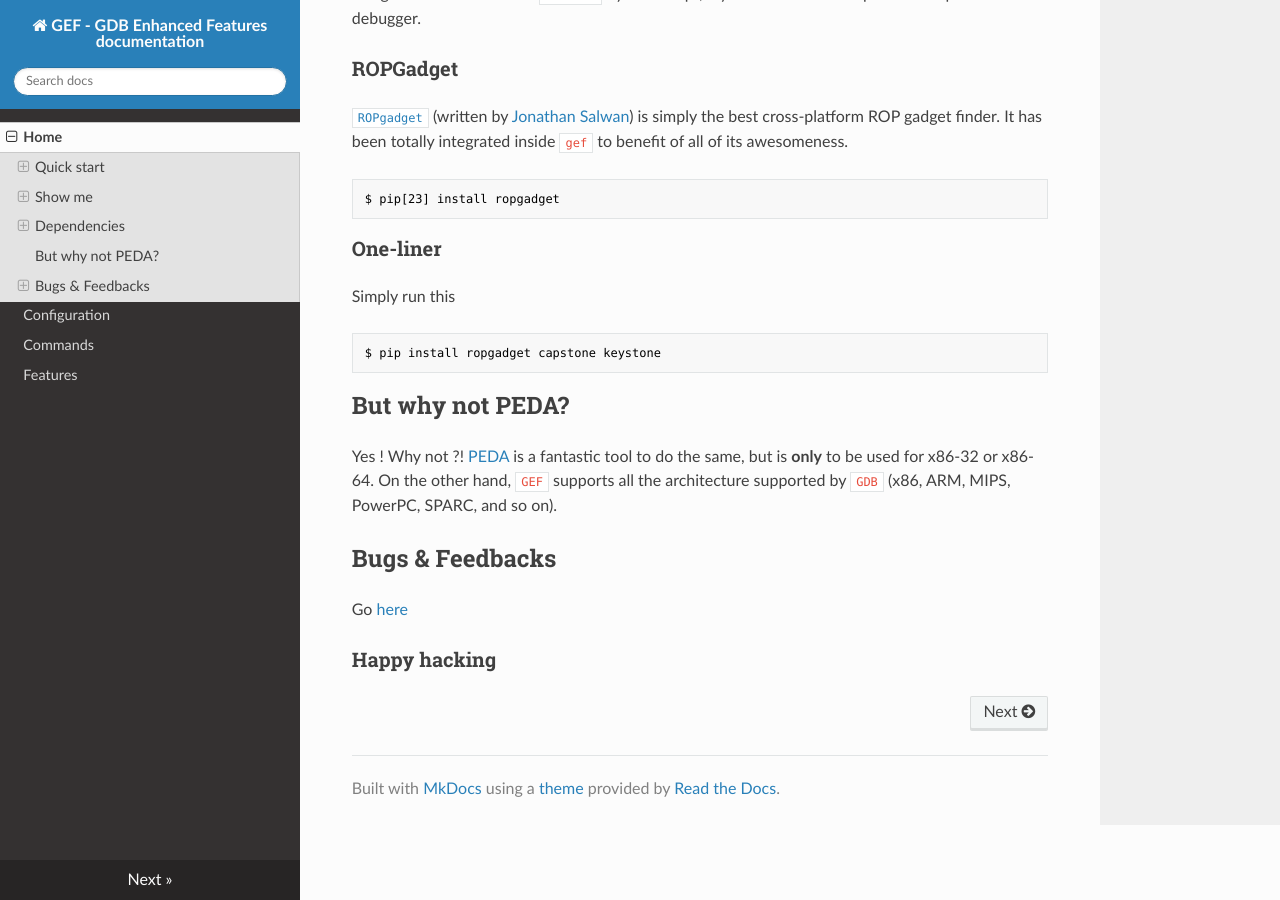
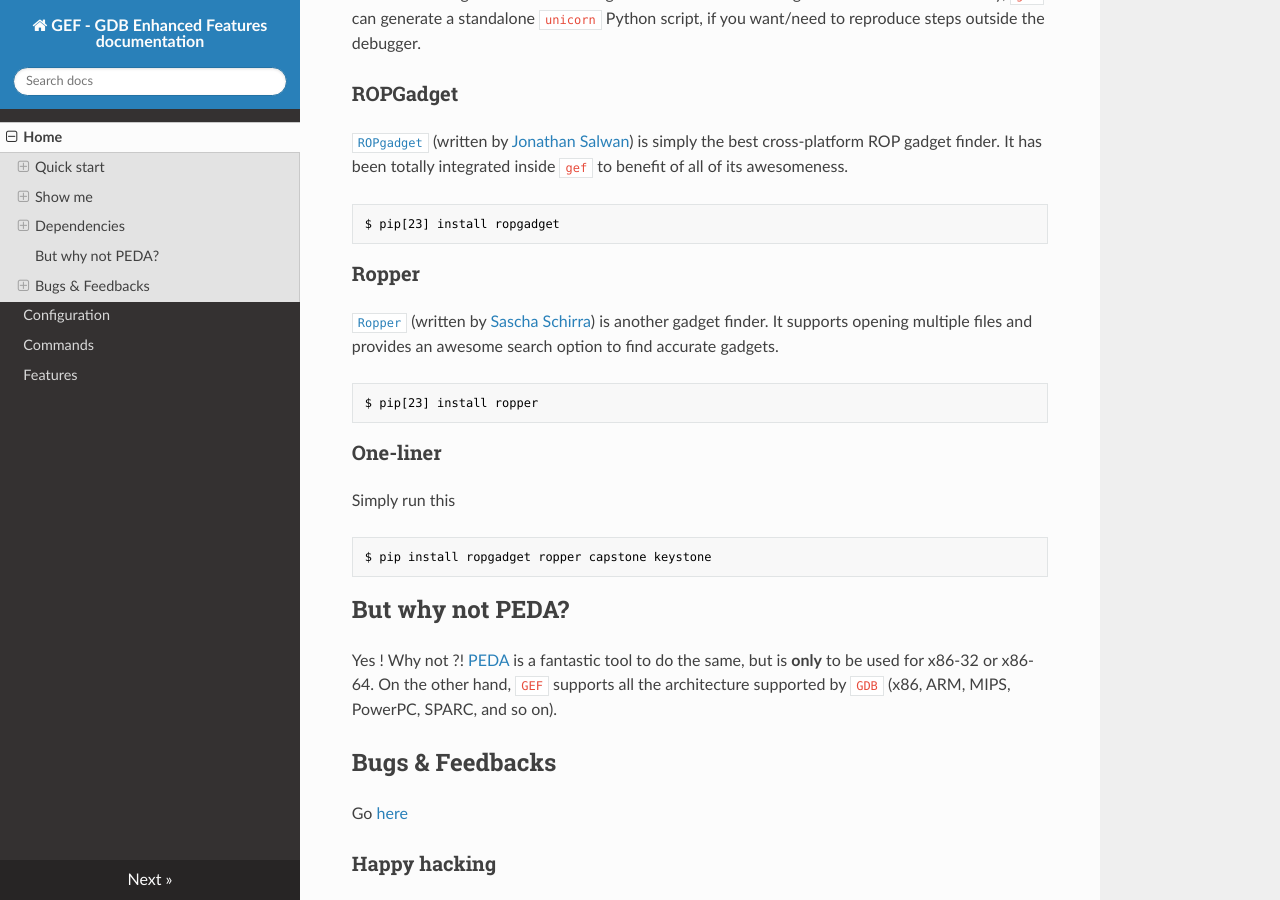
Before and after one commit to hugsy/gef, an MkDocs documentation site: the page built from docs/index.md, in a window 1280 px wide and 900 px high, scrolled down 4595 px. Built offline with MkDocs 1.6.1, drawn with Linux system fonts in a browser that asks for light colours; nearby versions of some CDN libraries; old or Windows-style settings are respelled for this version of MkDocs.

Commit message:
added ropper description

````diff
--- a/docs/index.md
+++ b/docs/index.md
@@ -78,6 +78,7 @@
 - [`keystone`](https://github.com/keystone-engine/keystone)
 - [`unicorn`](https://github.com/unicorn-engine/unicorn)
 - [`ROPgadget`](https://github.com/JonathanSalwan/ROPgadget)
+- [`Ropper`](https://github.com/sashs/ropper)
 
 ### {Cap,Key}stone
 [`capstone`](https://github.com/aquynh/capstone) (by [Nguyen Anh Quynh](https://github.com/aquynh))is an alternative disassembly engine, and [`keystone`](https://github.com/keystone-engine/keystone) is an (arguably the best) assembly engine.
@@ -117,13 +118,17 @@
 $ pip[23] install ropgadget
 ```
 
-
+### Ropper
+[`Ropper`](https://github.com/sashs/ropper) (written by [Sascha Schirra](https://github.com/sashs)) is another gadget finder. It supports opening multiple files and provides an awesome search option to find accurate gadgets.
+```bash
+$ pip[23] install ropper
+```
 
 ### One-liner
 
 Simply run this
 ```bash
-$ pip install ropgadget capstone keystone
+$ pip install ropgadget ropper capstone keystone
 ```
 
 ## But why not PEDA?
````
